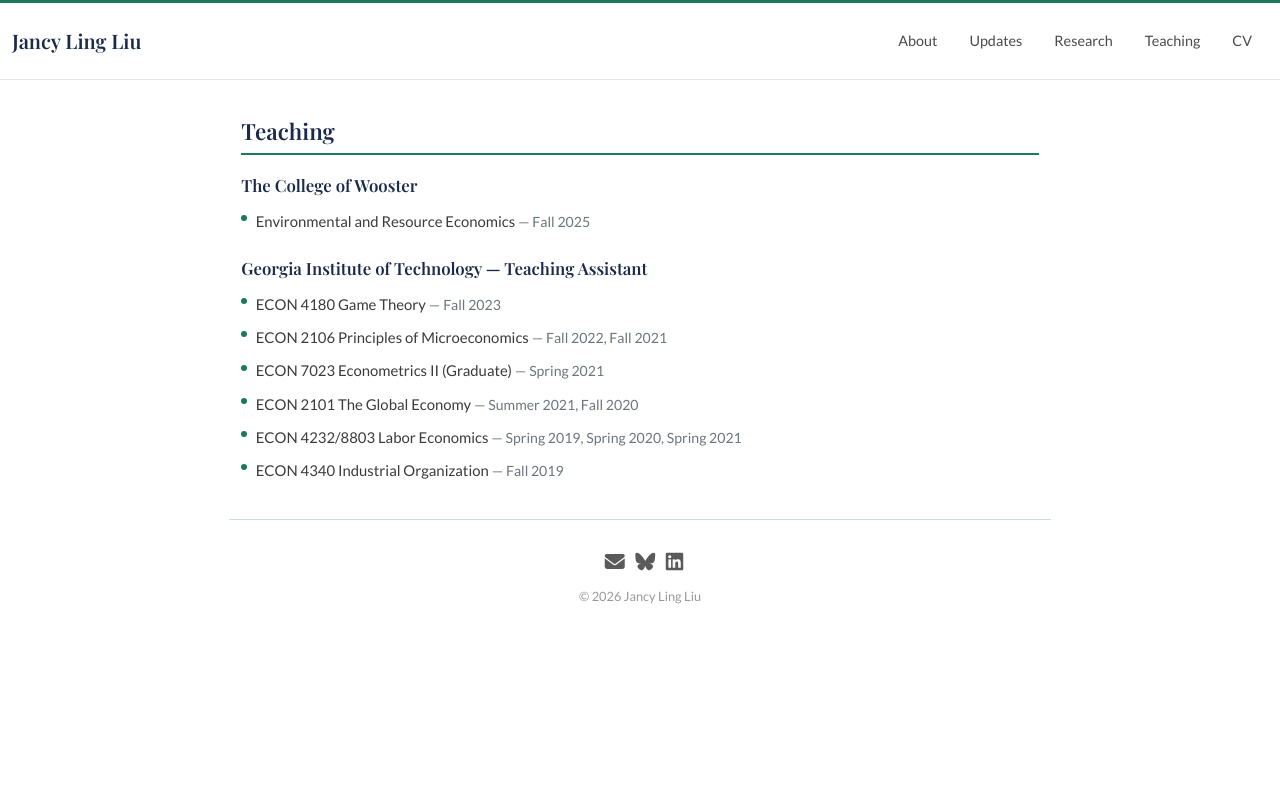
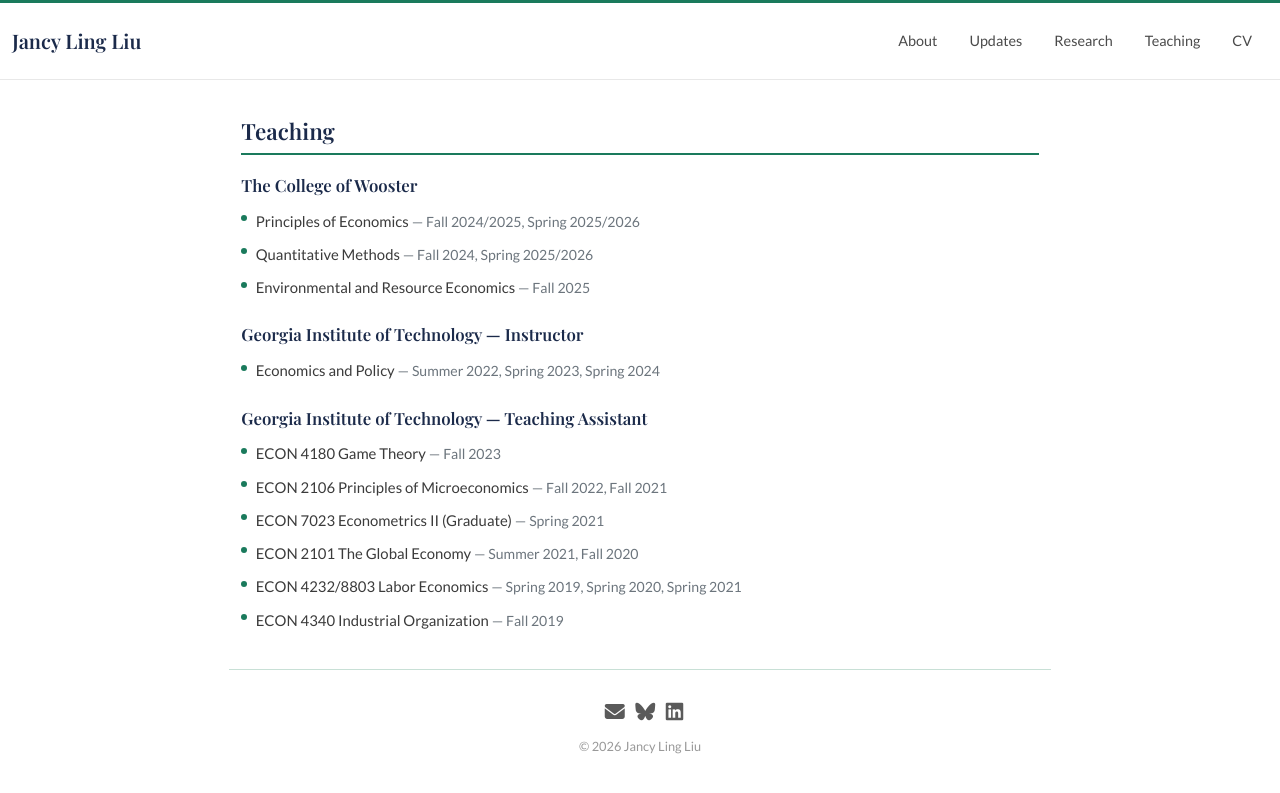
Before and after one commit to Jancyll/Jancyll.github.io, a Jekyll site: the page built from teaching.md, in a window 1280 px wide. Shown: the top 793 px of the page. Built offline with Jekyll 4.4.1, drawn with Linux system fonts in a browser that asks for light colours; some web fonts are replaced.

Commit message:
Update website

```diff
--- a/_data/courses.yml
+++ b/_data/courses.yml
@@ -1,8 +1,14 @@
 wooster_instructor:
+  - name: "Principles of Economics"
+    term: "Fall 2024/2025, Spring 2025/2026"
+  - name: "Quantitative Methods"
+    term: "Fall 2024, Spring 2025/2026"
   - name: "Environmental and Resource Economics"
     term: "Fall 2025"
 
-instructor: []
+instructor:
+  - name: "Economics and Policy"
+    term: "Summer 2022, Spring 2023, Spring 2024"
 
 teaching_assistant:
   - name: "ECON 4180 Game Theory"
--- a/_layouts/teaching.html
+++ b/_layouts/teaching.html
@@ -5,30 +5,24 @@ layout: default
 <div class="container my-4">
   <h2 class="section-title">Teaching</h2>
 
-  {% if site.data.courses.wooster_instructor.size > 0 %}
   <div class="teaching-group">
     <h4 class="subsection-title">The College of Wooster</h4>
     {% for course in site.data.courses.wooster_instructor %}
       <div class="course-item">{{ course.name }} <span class="course-term">— {{ course.term }}</span></div>
     {% endfor %}
   </div>
-  {% endif %}
 
-  {% if site.data.courses.instructor.size > 0 %}
   <div class="teaching-group">
     <h4 class="subsection-title">Georgia Institute of Technology — Instructor</h4>
     {% for course in site.data.courses.instructor %}
       <div class="course-item">{{ course.name }} <span class="course-term">— {{ course.term }}</span></div>
     {% endfor %}
   </div>
-  {% endif %}
 
-  {% if site.data.courses.teaching_assistant.size > 0 %}
   <div class="teaching-group">
     <h4 class="subsection-title">Georgia Institute of Technology — Teaching Assistant</h4>
     {% for course in site.data.courses.teaching_assistant %}
       <div class="course-item">{{ course.name }} <span class="course-term">— {{ course.term }}</span></div>
     {% endfor %}
   </div>
-  {% endif %}
 </div>
```
